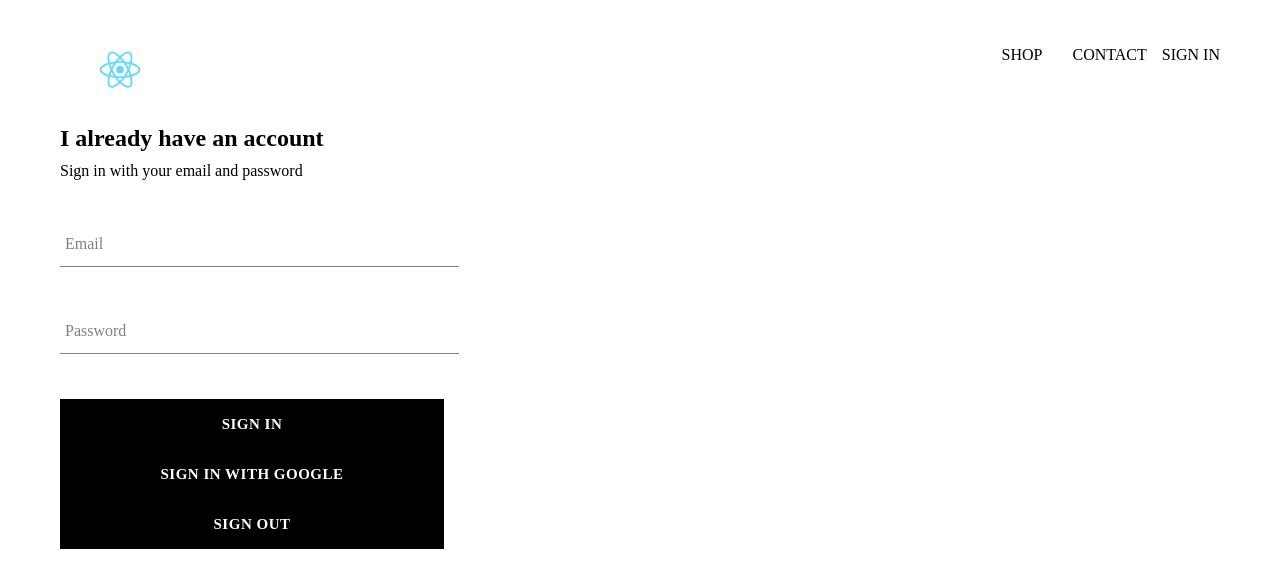
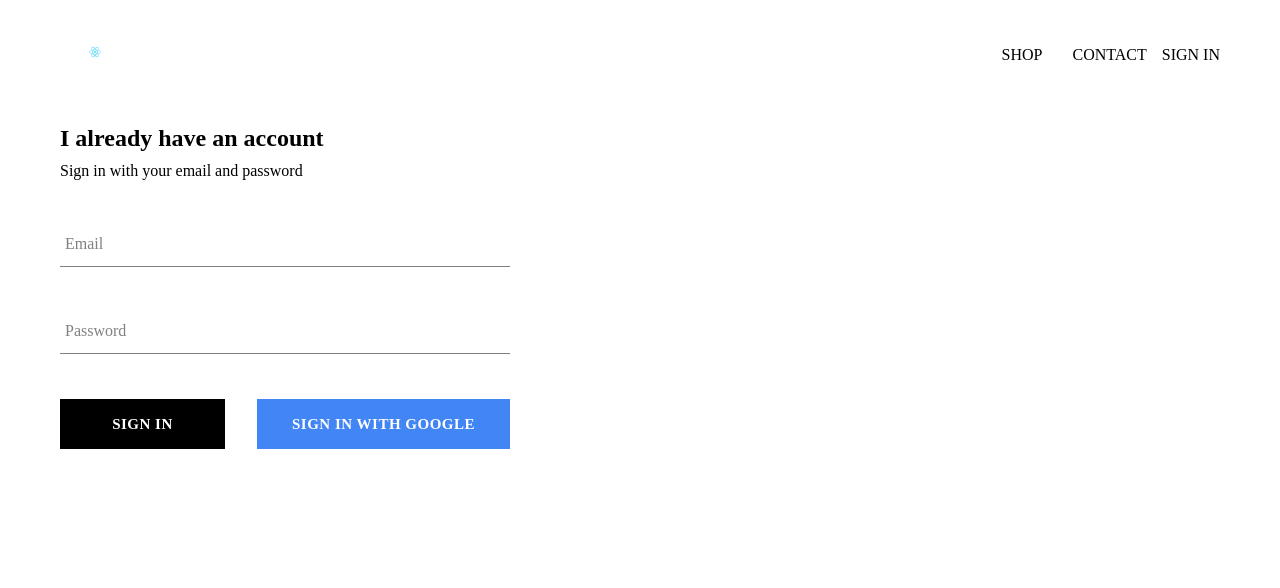
Before and after one commit to VamsiDevalla/devallas-clothing-store, a React (Create React App) app in the folder UI/: page /signin in a window 1280 px wide. Shown: the top 588 px of the page. Built offline with nearby package versions, Linux system fonts and the light colour scheme; no server answers; a web font is replaced by a local one.

Commit message:
button styles

```diff
--- a/UI/src/App.css
+++ b/UI/src/App.css
@@ -8,3 +8,7 @@
   text-decoration: none;
   color: black;
 }
+
+* {
+  box-sizing: border-box;
+}
--- a/UI/src/components/button/button.component.jsx
+++ b/UI/src/components/button/button.component.jsx
@@ -1,8 +1,11 @@
 import "./button.styles.scss";
 
-const Button = ({ children, ...otherProps }) => {
+const Button = ({ children,isGoogleSignIn,...otherProps }) => {
   return (
-    <button className="custom-button" {...otherProps}>
+    <button
+      className={`${isGoogleSignIn ? "google-sign-in" : ""} custom-button`}
+      {...otherProps}
+    >
       {children}
     </button>
   );
--- a/UI/src/components/button/button.styles.scss
+++ b/UI/src/components/button/button.styles.scss
@@ -19,4 +19,14 @@
         color: black;
         border: 1px solid black;
     }
+
+    &.google-sign-in {
+        background-color: #4285f4;
+        color: white;
+
+        &:hover {
+            background-color: #357ae8;
+            border: none;
+        }
+    }
 }
--- a/UI/src/components/sign-in/sign-in.component.jsx
+++ b/UI/src/components/sign-in/sign-in.component.jsx
@@ -3,11 +3,7 @@
 import { withRouter } from "react-router-dom";
 import FormInput from "../form-input/form-input.component";
 import Button from "../button/button.component";
-import {
-  emailSignIn,
-  signInWithGoogle,
-  signOut,
-} from "../../firebase/firebase-utils";
+import { emailSignIn, signInWithGoogle } from "../../firebase/firebase-utils";
 class SignIn extends Component {
   constructor(props) {
     super(props);
@@ -56,16 +52,22 @@
             value={password}
             required
           />
+          <div className="buttons">
+            <Button
+              onClick={(event) =>
+                this.signIn(event, emailSignIn, email, password)
+              }
+            >
+              SIGN IN
+            </Button>
+            <Button
+              onClick={(event) => this.signIn(event, signInWithGoogle)}
+              isGoogleSignIn
+            >
+              SIGN IN WITH GOOGLE
+            </Button>
+          </div>
         </form>
-        <Button
-          onClick={(event) => this.signIn(event, emailSignIn, email, password)}
-        >
-          SIGN IN
-        </Button>
-        <Button onClick={(event) => this.signIn(event, signInWithGoogle)}>
-          SIGN IN WITH GOOGLE
-        </Button>
-        <Button onClick={signOut}>SIGN OUT</Button>
       </div>
     );
   }
--- a/UI/src/components/sign-in/sign-in.styles.scss
+++ b/UI/src/components/sign-in/sign-in.styles.scss
@@ -1,9 +1,14 @@
 .sign-in {
-    width: 30vw;
+    width: 450px;
     display: flex;
     flex-direction: column;
 
     .title {
         margin: 10px 0;
     }
+
+    .buttons {
+        display: flex;
+        justify-content: space-between;
+    }
 }
```
